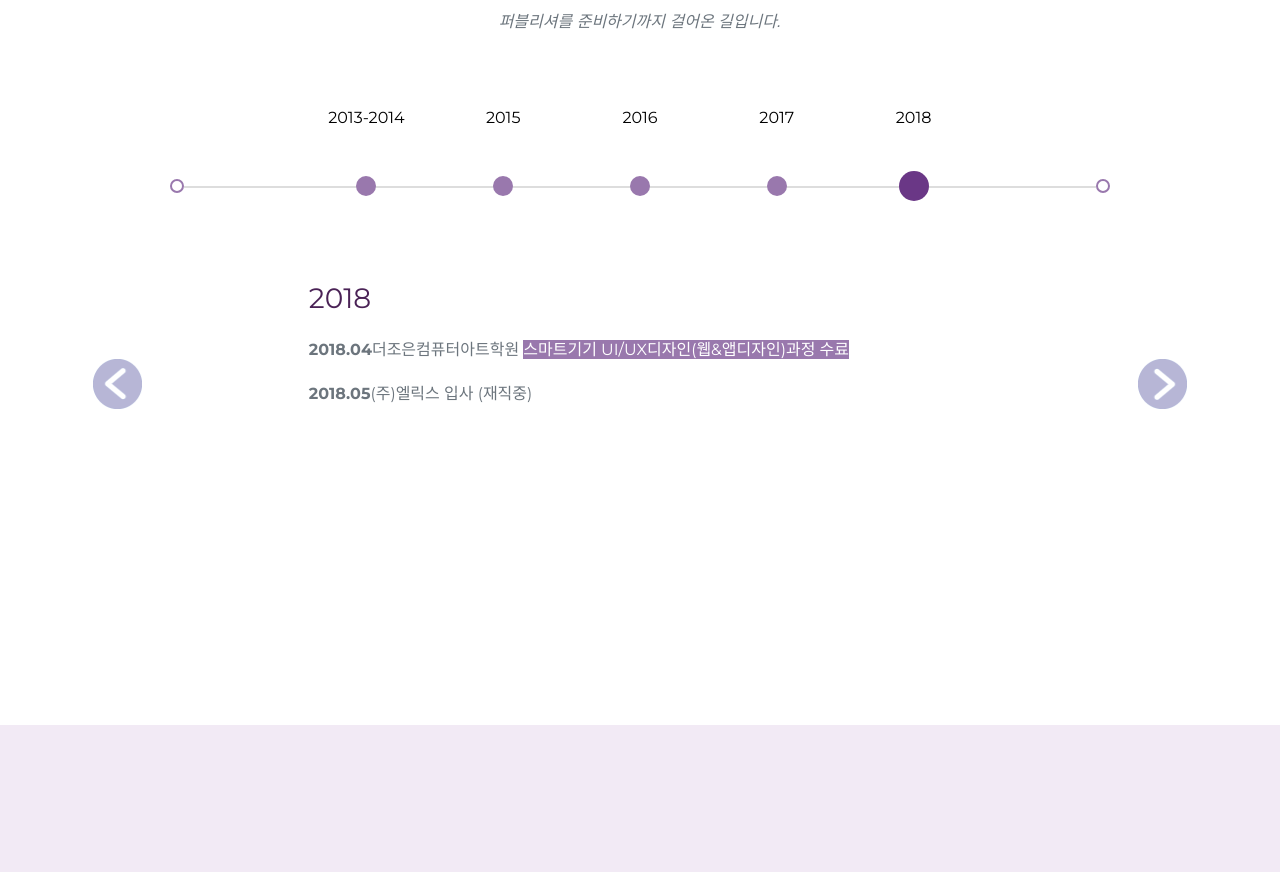
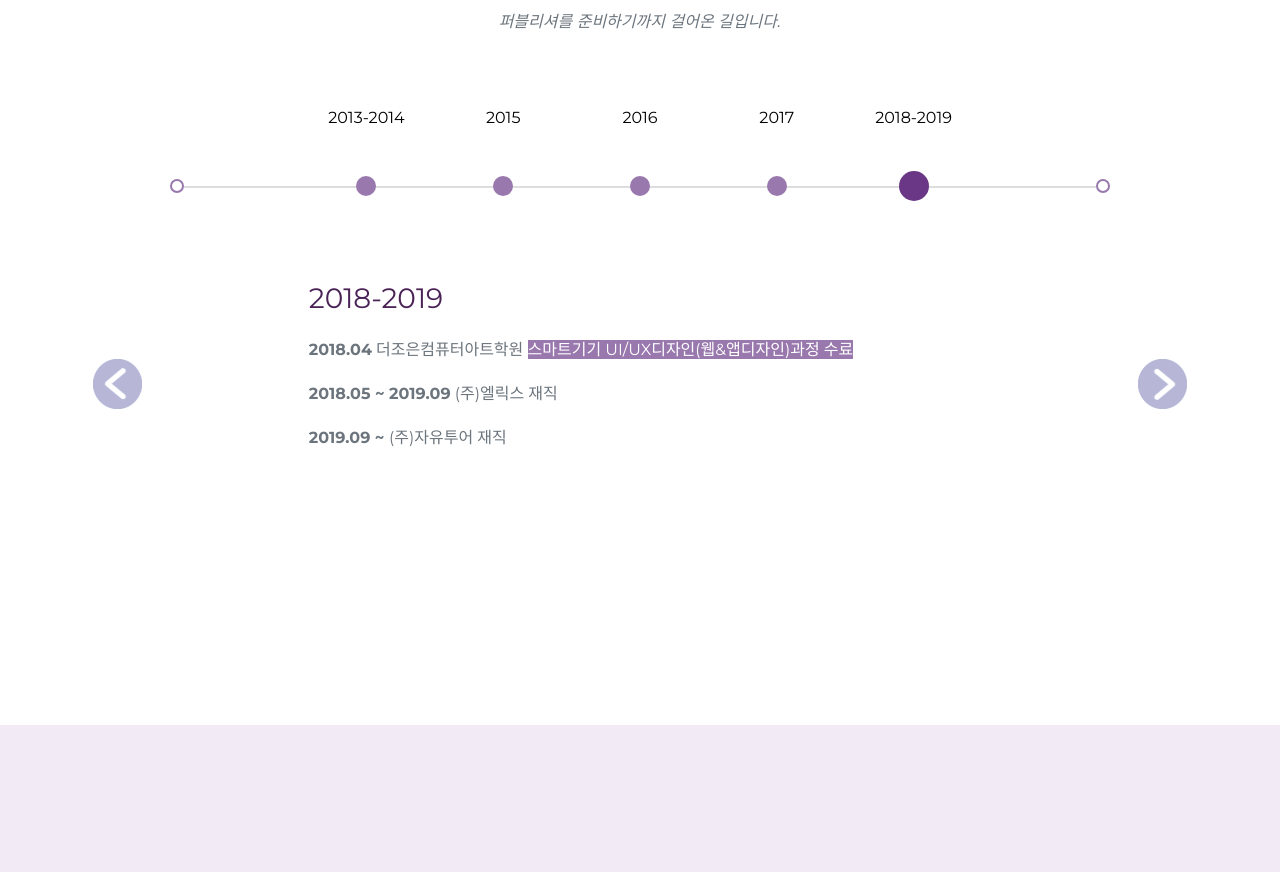
Before and after one commit to Leewonkyung/v1, a website with bundled scripts: page index.html in a window 1280 px wide. Shown: the part 5946-6818 px from the top of the page. Built offline with nearby package versions, Linux system fonts and the light colour scheme; files whose address does not match are found by name; a web font is replaced by a local one.

Commit message:
history update

```diff
--- a/index.html
+++ b/index.html
@@ -392,7 +392,7 @@
               <li id="t2"><a href="#">2015</a></li>
               <li id="t3"><a href="#">2016</a></li>
               <li id="t4"><a href="#">2017</a></li>
-              <li id="t5"><a href="#">2018</a></li>
+              <li id="t5"><a href="#">2018-2019</a></li>
             </ul>
             <p id="tline"></p>
           </div>
@@ -416,8 +416,8 @@
                     <h3>2015</h3>
                     <p class="text-muted"><span class="date">2015.03</span> 한성대학교 동계 학술소모임 참가</p>
                     <p class="text-muted"><span class="date">2015.07-08</span> 학술동아리 후배 <span class="high-light">프리미어 및 일러스트 교육 담당</span></p>
-                    <p class="text-muted"><span class="date">2015.09</span>  제 11회 한성대학교 공학경진대회 <span class="high-light">팜플렛 표지 디자인</span></p>
-                    <p class="text-muted"><span class="date">2015.12</span>  한국디지털콘텐츠학회 2015 추계공동학술대회 참가</p>
+                    <p class="text-muted"><span class="date">2015.09</span> 제 11회 한성대학교 공학경진대회 <span class="high-light">팜플렛 표지 디자인</span></p>
+                    <p class="text-muted"><span class="date">2015.12</span> 한국디지털콘텐츠학회 2015 추계공동학술대회 참가</p>
                   </div>
                   <div class="historyBox" id="time03">
                     <h3>2016</h3>
@@ -433,9 +433,10 @@
                     <p class="text-muted"><span class="date">2017.12-</span> 더조은컴퓨터아트학원 <span class="high-light">스마트기기 UI/UX디자인(웹&amp;앱디자인)과정 훈련</span></p>
                   </div>
                   <div class="historyBox" id="time05">
-                    <h3>2018</h3>
-                    <p class="text-muted"><span class="date">2018.04</span>더조은컴퓨터아트학원 <span class="high-light">스마트기기 UI/UX디자인(웹&amp;앱디자인)과정 수료</span></p>
-                    <p class="text-muted"><span class="date">2018.05</span>(주)엘릭스 입사 (재직중)</p>
+                    <h3>2018-2019</h3>
+                    <p class="text-muted"><span class="date">2018.04</span> 더조은컴퓨터아트학원 <span class="high-light">스마트기기 UI/UX디자인(웹&amp;앱디자인)과정 수료</span></p>
+                    <p class="text-muted"><span class="date">2018.05 ~ 2019.09</span> (주)엘릭스 재직</p>
+                    <p class="text-muted"><span class="date">2019.09 ~ </span> (주)자유투어 재직</p>
                   </div>
                 </div>
               </div>
```
